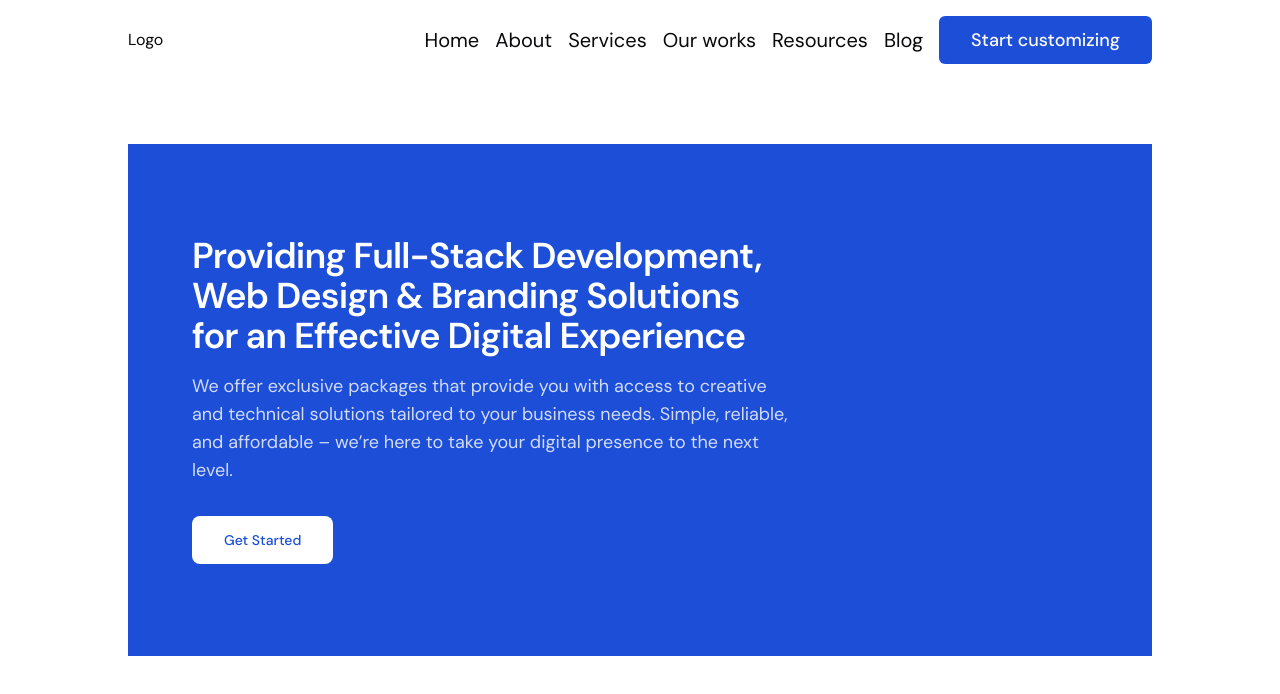
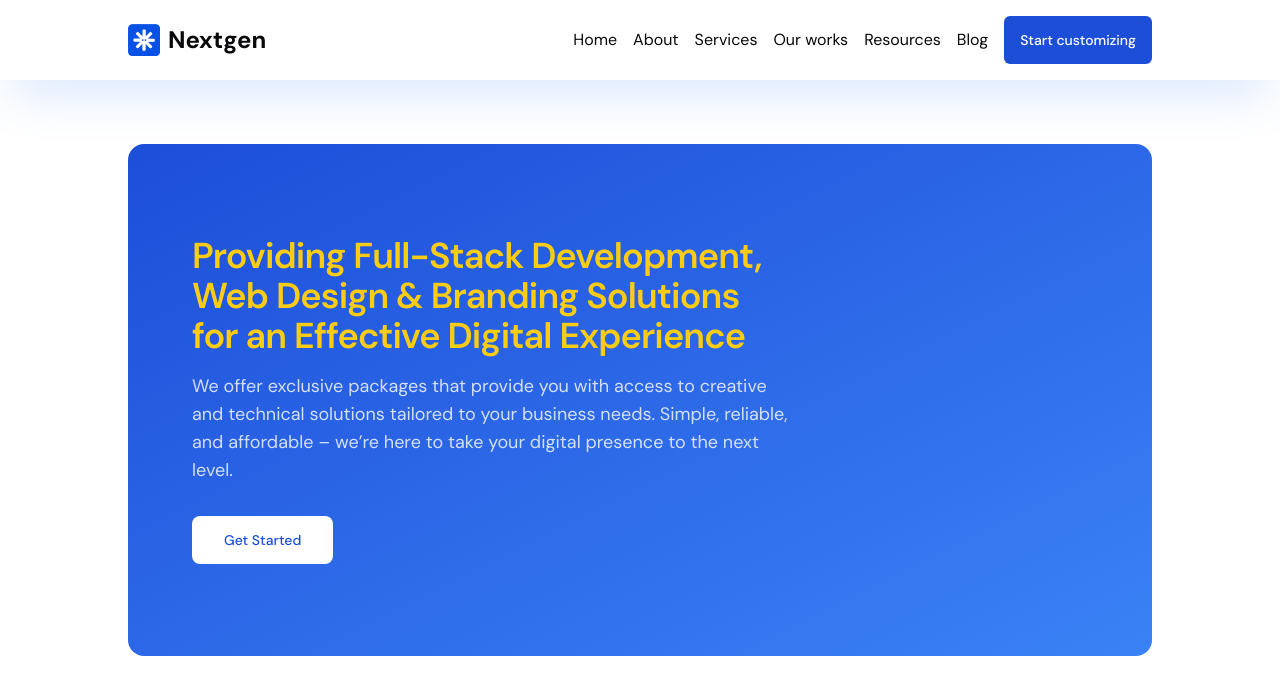
Before and after one commit to DUSHIME1212/nextgen, a Next.js app: page / in a window 1280 px wide. Shown: the top 694 px of the page. Built offline with nearby package versions, Linux system fonts and the light colour scheme.

Commit message:
`Refactor Hero component and Navbar component with design updates`

```diff
--- a/src/app/_components/Hero.tsx
+++ b/src/app/_components/Hero.tsx
@@ -5,9 +5,9 @@ import React from "react";
 const Hero = () => {
   return (
     <div className="min-h-[720px] px-8 py-16 md:px-16 lg:px-32">
-      <div className="flex size-full min-h-[512px] flex-col items-start p-16 text-left justify-center text-white bg-blue-700">
+      <div className="flex size-full min-h-[512px] flex-col items-start p-16 text-left justify-center rounded-2xl text-white bg-gradient-to-br to-blue-500 from-blue-700">
         <div className="w-2/3">
-        <h3>
+        <h3 className="text-yellow-400">
           Providing Full-Stack Development, Web Design & Branding Solutions for
           an Effective Digital Experience
         </h3>
@@ -16,7 +16,7 @@ const Hero = () => {
           </p>
         </div>
         <div>
-          <Button variant={"gooeyRight"} className="bg-white text-blue-700 px-8 py-6 mt-8 rounded-lg">
+          <Button variant={"gooeyLeft"} className="bg-white from-blue-200 text-blue-700 px-8 py-6 mt-8 rounded-lg">
             Get Started
           </Button>
         </div>
--- a/src/components/Navbar.tsx
+++ b/src/components/Navbar.tsx
@@ -2,14 +2,18 @@ import Link from 'next/link'
 import React from 'react'
 import { Button } from './ui/button'
 import { navlinks } from '@/lib/utils'
+import Image from 'next/image'
 
 const Navbar = () => {
   return (
-    <nav className='flex px-8 md:px-16 lg:px-32 w-full py-4 justify-between items-center'>
-        <Link href={""}>
-            Logo
+    <nav className='flex px-8 md:px-16 lg:px-32 w-full py-4 shadow-2xl shadow-blue-500/20 justify-between items-center'>
+        <Link href={""} className='flex items-center gap-2 text-2xl font-bold'>
+            <div className='size-8 relative'>
+                <Image src="/logo.png" alt="Logo" className='object-contain' fill/>
+            </div>
+            Nextgen
         </Link>
-        <div className='flex text-xl gap-4 items-center'>
+        <div className='flex gap-4 items-center'>
             {
                 navlinks.map((link, index) => (
                         <Link href={link.href} key={index} className='group-hover:text-blue-700 duration-500'>
@@ -17,7 +21,7 @@ const Navbar = () => {
                         </Link>
                 ))
             }
-        <Button size={"lg"} className='bg-blue-700 text-lg py-6'>Start customizing</Button>
+        <Button variant={"gooeyLeft"} className='bg-blue-700 text-white from-blue-100 py-6'>Start customizing</Button>
         </div>
     </nav>
   )
```
Also changed, not shown: public/logo.png (added).
